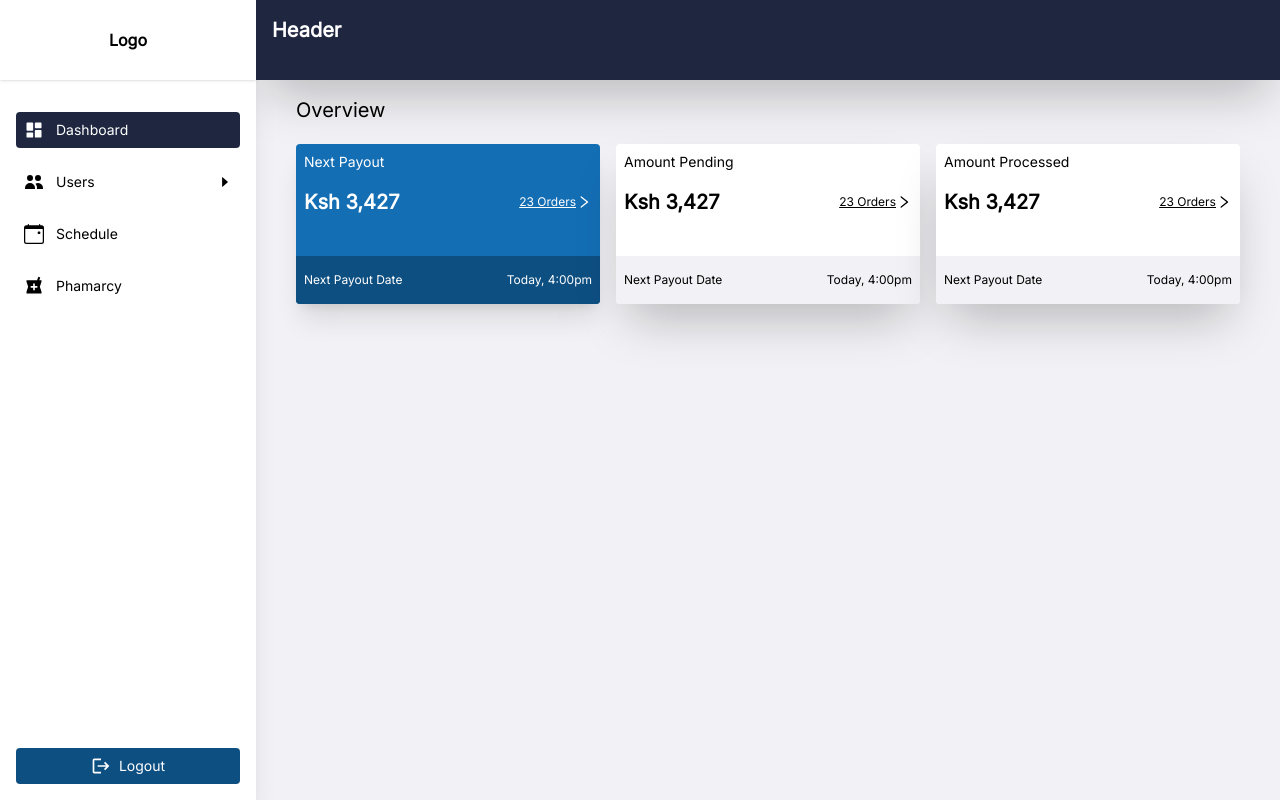
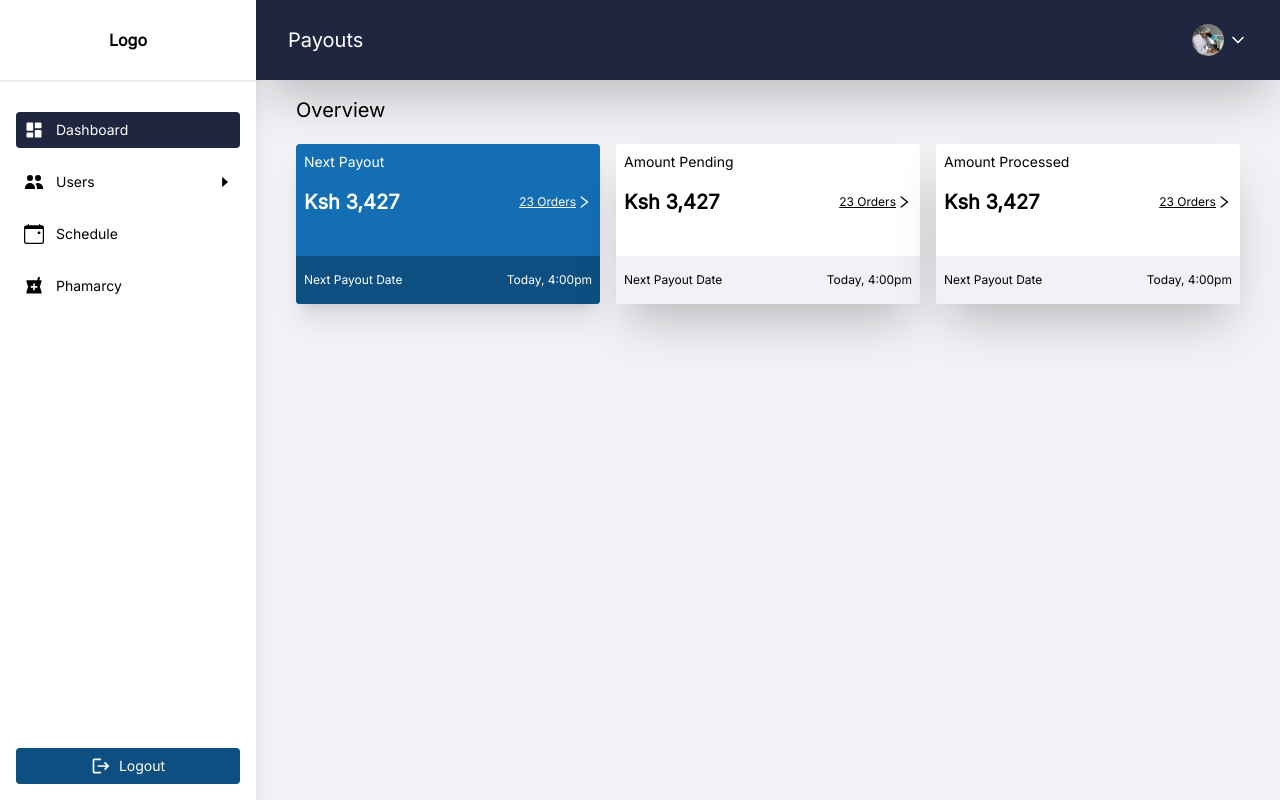
Before and after one commit to Marcos8060/dashboard-template, a Next.js app: page /dashboard in a window 1280 px wide. Built offline with nearby package versions, Linux system fonts and the light colour scheme.

Commit message:
added account icon

```diff
--- a/src/components/layout/header.js
+++ b/src/components/layout/header.js
@@ -1,9 +1,14 @@
 import React from 'react'
+import { FiChevronDown } from 'react-icons/fi'
 
 const Header = () => {
   return (
-    <section className='bg-primary shadow-2xl text-white p-4 h-[10vh]'>
-      <h1 className='text-xl font-semibold'>Header</h1>
+    <section className='bg-primary shadow-2xl text-white py-4 px-8 h-[10vh] flex items-center justify-between'>
+      <h1 className='text-xl'>Payouts</h1>
+      <div className='flex items-center gap-1'>
+        <img className='h-8 w-8 rounded-full object-cover' src="/images/doc.jpg" alt="" />
+        <FiChevronDown className='text-xl cursor-pointer' />
+      </div>
     </section>
   )
 }
```
Also changed, not shown: public/images/doc.jpg (added).
